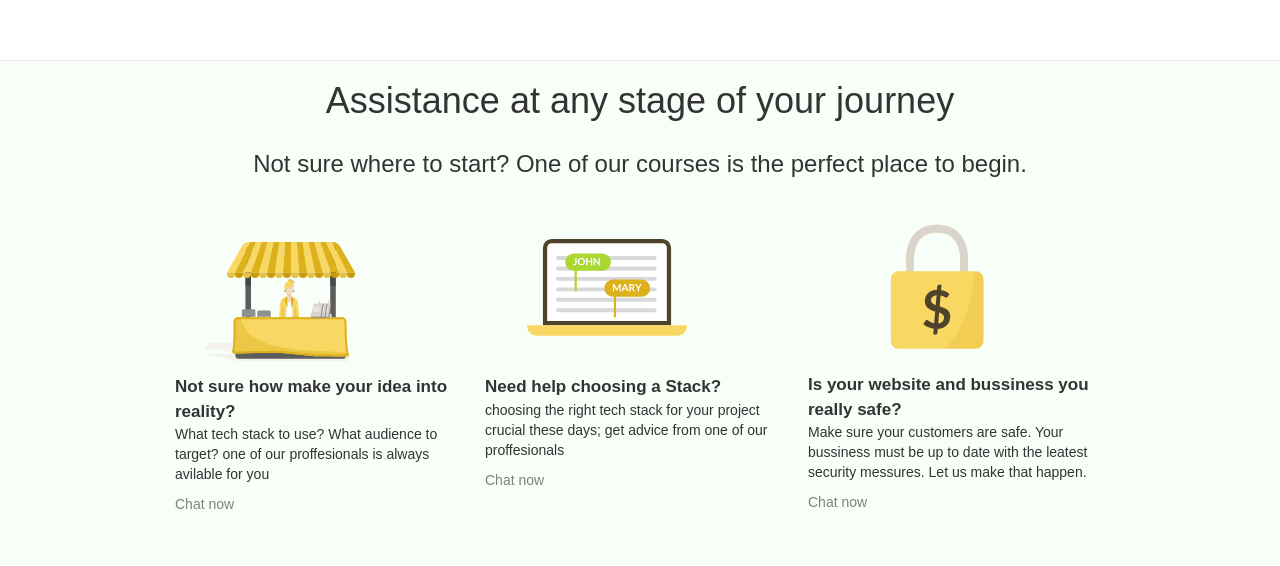
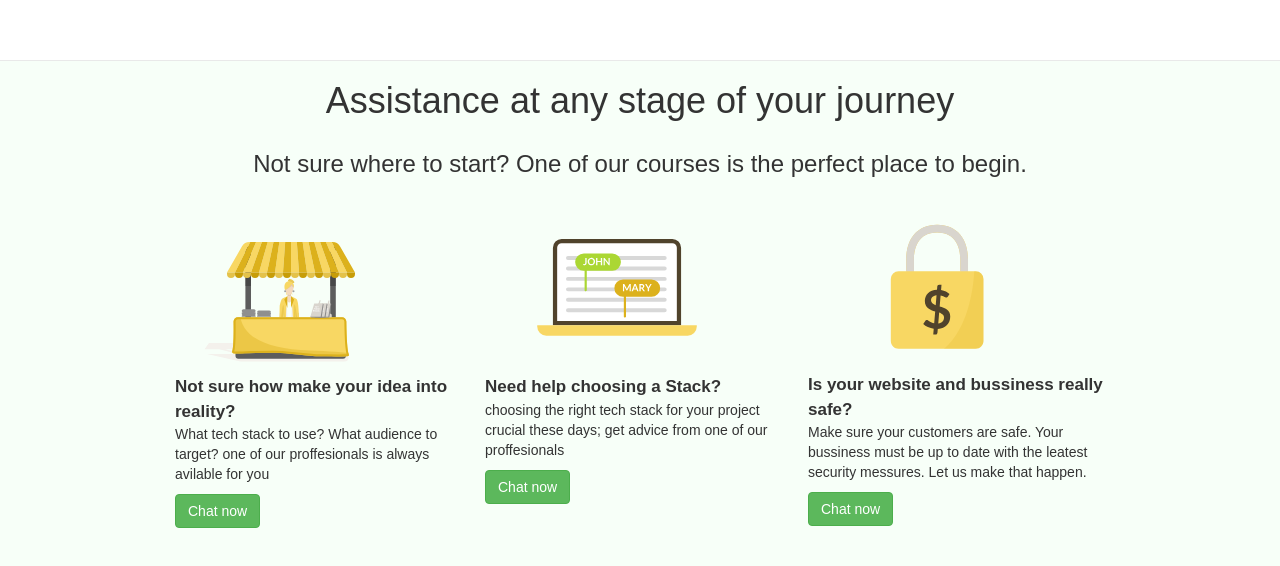
Before and after one commit to elfraim/nerdRaid, an Angular app: page / in a window 1280 px wide. Shown: the part 1392-1958 px from the top of the page. Built offline with nearby package versions, Linux system fonts and the light colour scheme; a web font is replaced by a local one.

Commit message:
Added some styling changes

```diff
--- a/src/app/main-content/second-content/second-content.component.css
+++ b/src/app/main-content/second-content/second-content.component.css
@@ -41,8 +41,8 @@
 
 .laptopPic {
   align-self: center;
-  justify-self: center;
-  margin-left: 12%;
+  justify-self: start;
+  margin-left: 15%;
   height: 170px;
 }
 
@@ -58,3 +58,10 @@
   margin-left: 15%;
   height: 165px;
 }
+
+.btn {
+  -webkit-transition: all 0.3s ease;
+  -moz-transition: all 0.3s ease;
+  -ms-transition: all 0.3s ease;
+  transition: all 0.3s;
+}
--- a/src/app/main-content/second-content/second-content.component.html
+++ b/src/app/main-content/second-content/second-content.component.html
@@ -7,7 +7,7 @@
     <p><span style="font-weight: 700; font-size: 17px;">Not sure how make your idea into reality?</span><br>
        What tech stack to use? What audience to target?
        one of our proffesionals is always avilable for you</p>
-       <span style="color: grey; cursor: pointer">Chat now</span>
+       <span style="color: white; cursor: pointer color" class="btn btn-success">Chat now</span>
   </div>
 
   <div class="cardTwo">
@@ -15,14 +15,14 @@
       <p><span style="font-weight: 700; font-size: 17px;">Need help choosing a Stack?</span><br>
          choosing the right tech stack for your project crucial these days;
          get advice from one of our proffesionals</p>
-         <span style="color: grey; cursor: pointer">Chat now</span>
+         <span style="color: white; cursor: pointer color" class="btn btn-success">Chat now</span>
     </div>
 
     <div class="cardThree">
         <img src="../../../assets/lock.svg" alt="protected" class="lockPic">
-        <p><span style="font-weight: 700; font-size: 17px">Is your website and bussiness you really safe?</span><br>
+        <p><span style="font-weight: 700; font-size: 17px">Is your website and bussiness really safe?</span><br>
            Make sure your customers are safe. Your bussiness must be up to date
             with the leatest security messures. Let us make that happen.</p>
-           <span style="color: grey; cursor: pointer">Chat now</span>
+           <span style="color: white; cursor: pointer color" class="btn btn-success">Chat now</span>
       </div>
 </div>
```
